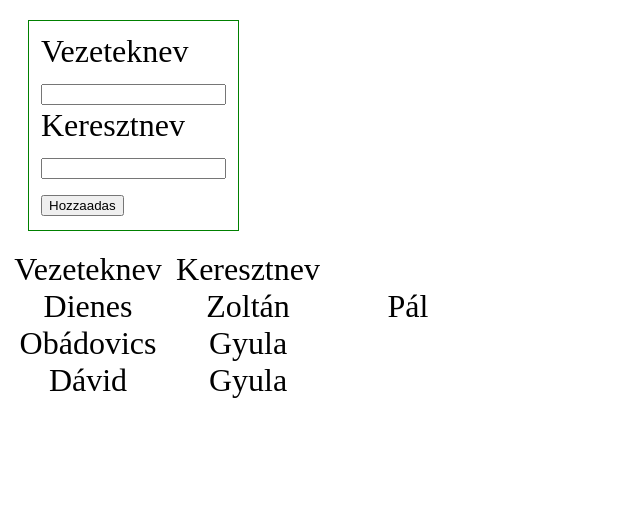
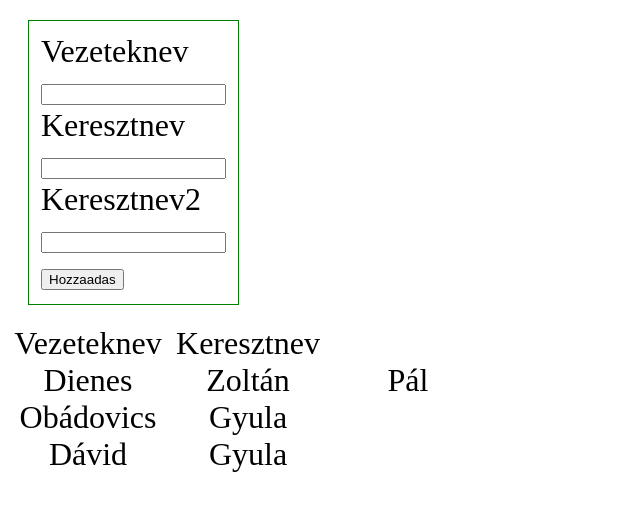
Before and after one commit to gomszab/jav_ref, a plain HTML site: page index.html in a window 1280 px wide. Shown: the whole page, without its empty margins (0-640 px from the left). Drawn offline with Linux system fonts and the light colour scheme.

Commit message:
fix form on html

```diff
--- a/index.html
+++ b/index.html
@@ -19,6 +19,11 @@
                 <input id="keresztnev" name="keresztnev" />
                 <div class="error"></div>
             </div>
+            <div class="field">
+                <label for="keresztnev2">Keresztnev2</label><br>
+                <input id="keresztnev2" name="keresztnev2" />
+                <div class="error"></div>
+            </div>
             <button>Hozzaadas</button>
         </form>
     </div>
```
